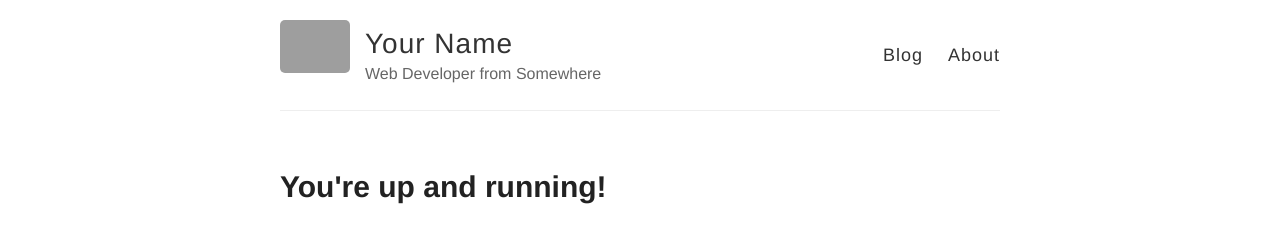
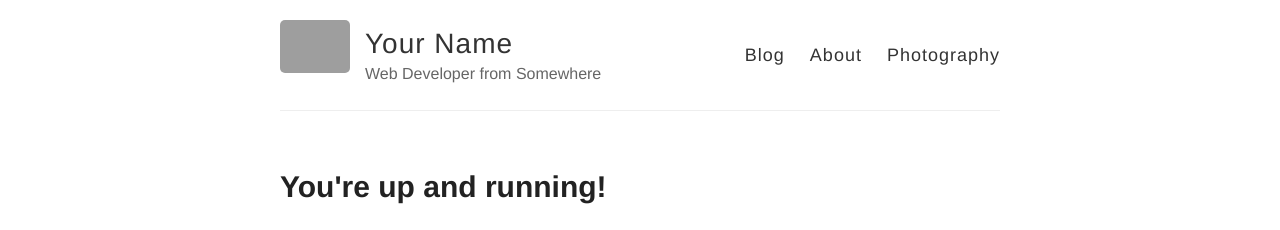
Before and after one commit to yasirtaher/blog, a Jekyll site: the page built from index.html, in a window 1280 px wide. Shown: the top 230 px of the page. Built offline with Jekyll 4.4.1, drawn with Linux system fonts in a browser that asks for light colours; grey boxes are pictures that could not be loaded.

Commit message:
updated nabber

```diff
--- a/_layouts/default.html
+++ b/_layouts/default.html
@@ -28,7 +28,8 @@
 
           <nav>
             <a href="{{ site.baseurl }}/">Blog</a>
-            <a href="{{ site.baseurl }}/about">About</a>
+            <a href="http://yasirtaher.github.io">About</a>
+            <a href="http://yasirtaher.github.io/photography">Photography</a>
           </nav>
         </header>
       </div>
```
